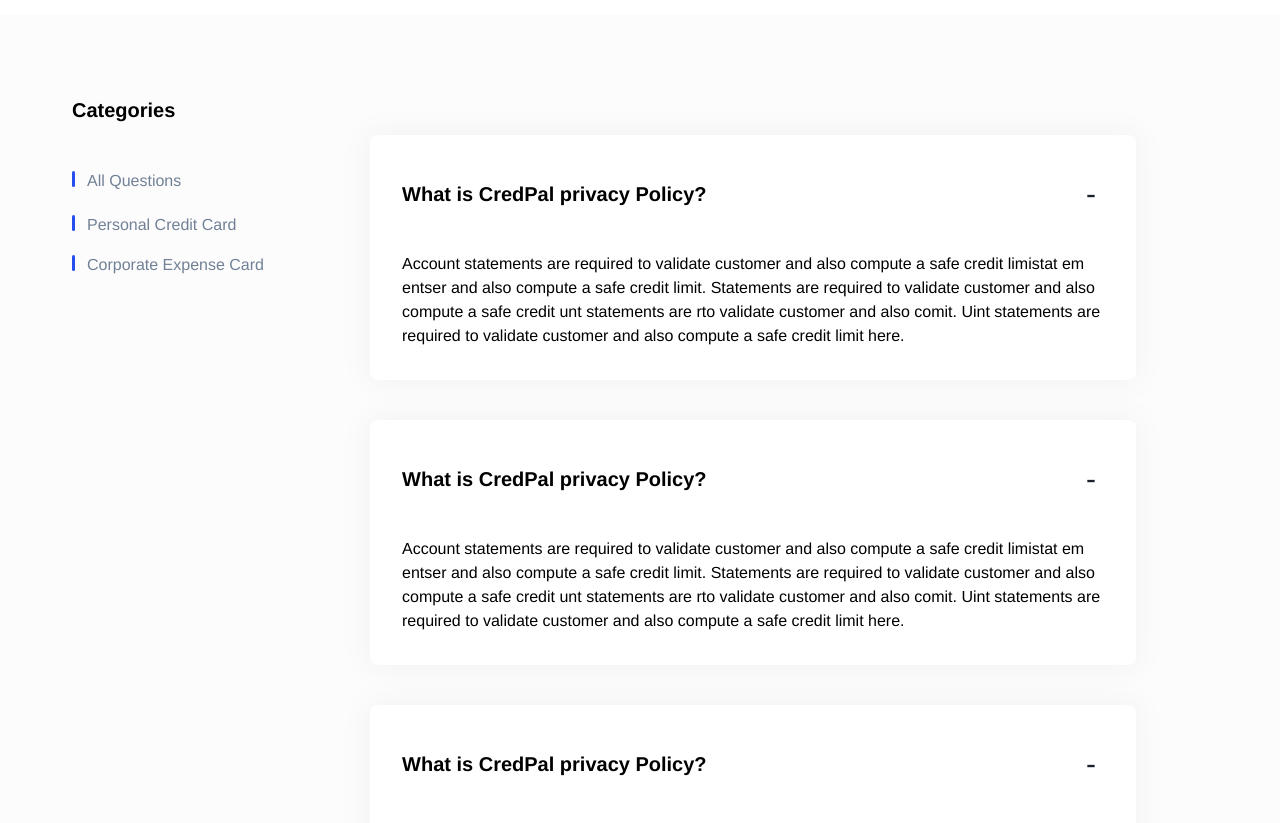
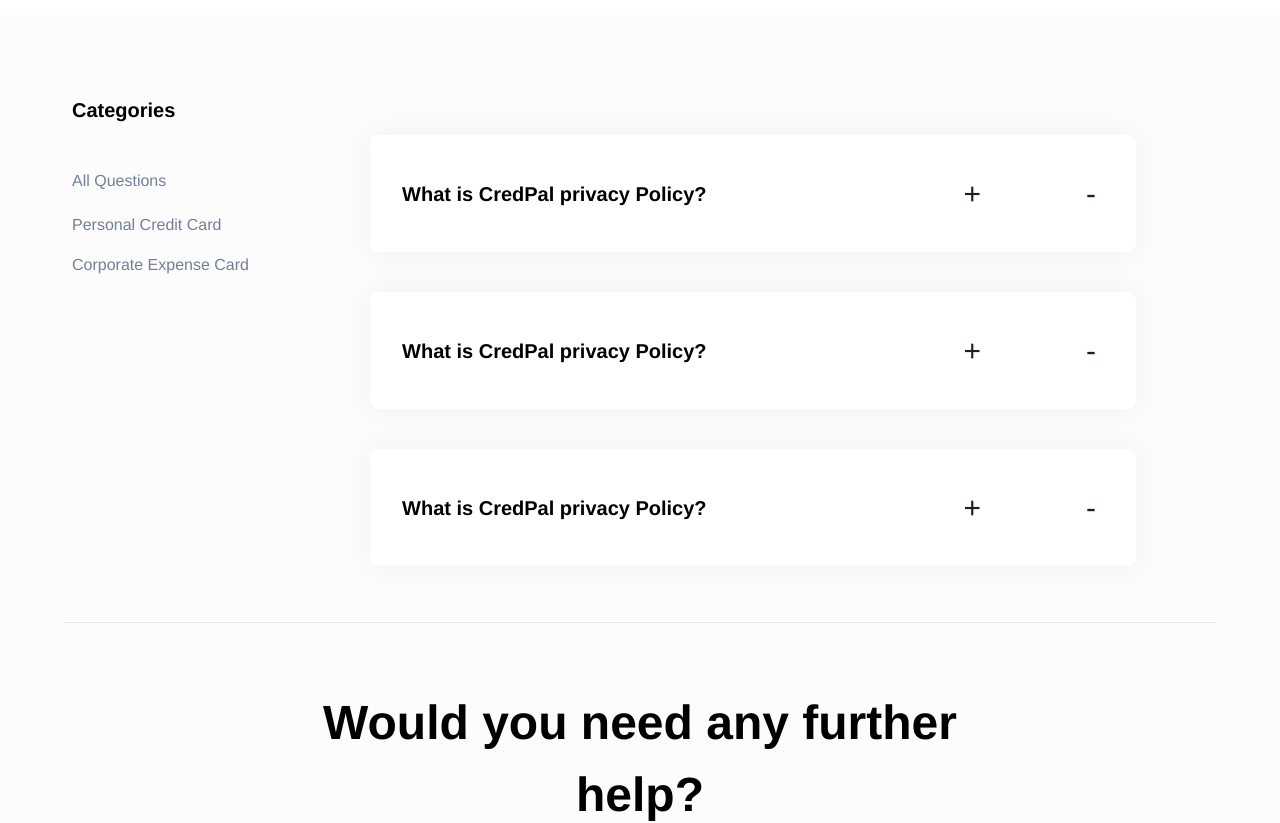
Before and after one commit to davidd-credpal/Website, a Vue app: page /faqs in a window 1280 px wide. Shown: the part 700-1523 px from the top of the page. Built offline with nearby package versions, Linux system fonts and the light colour scheme.

Commit message:
updated FAQs component

```diff
--- a/src/components/FAQsComponent.vue
+++ b/src/components/FAQsComponent.vue
@@ -1,32 +1,31 @@
 <template>
   <div>
+    <div v-for="(FAQsQuestion, index) in FAQsQuestions" :key="index">
       <div
         class="faqs_item"
-      v-for="(FAQsQuestion, index) in FAQsQuestions"
-      :key="index"
-      :class="{ index: index1, 'mt-10': True }"
+        :class="{ 'mt-10': setMarginTop }"
+        @click="isOpen = index"
       >
-      <div class="flex items-center justify-between flex-row p-8">
+        <div
+          class="flex items-center justify-between flex-row p-8 cursor-pointer"
+        >
           <h2 class="pr-40 text-xl font-bold text-black">
             {{ FAQsQuestion.topic }}
           </h2>
           <button
             class="px-2 py-1 outline-none focus:outline-none text-3xl text-gray-900 hover:text-black"
-          v-show="!isOpen"
-          @click="openItem"
+          >
+            +
+          </button>
+          <button
+            class="px-2 py-1 outline-none focus:outline-none text-3xl text-gray-900 hover:text-black"
           >
             -
           </button>
-        <button
-          class="px-2 py-1 outline-none focus:outline-none text-3xl text-gray-900 hover:text-black"
-          v-show="isOpen"
-          @click="closeItem"
-        >
-          +
-        </button>
         </div>
-      <div class="pt-0 pb-8 pl-8 pr-8" v-show="!isOpen">
+        <div class="pt-0 pb-8 pl-8 pr-8" v-show="isOpen == index">
           <div v-html="FAQsQuestion.topicAnswer"></div>
+        </div>
       </div>
     </div>
   </div>
@@ -38,9 +37,11 @@
   components: {},
   data() {
     return {
-      True: true,
-      isOpen: false,
-      index1: 1,
+      setMarginTop: true,
+      isOpen: null,
+      btnActive: "hidden",
+      isActive: true,
+
       FAQsQuestions: [
         {
           topic: "What is CredPal privacy Policy?",
@@ -56,12 +57,18 @@
         {
           topic: "What is CredPal privacy Policy?",
           topicAnswer: `<p class="font-thin text-base">
-        Account statements are required to validate customer and also compute a
-        safe credit limistat em entser and also compute a safe credit limit.
-        Statements are required to validate customer and also compute a safe
-        credit unt statements are rto validate customer and also comit. Uint
-        statements are required to validate customer and also compute a safe
-        credit limit here.
+             Lorem ipsum dolor sit amet consectetur adipisicing elit. Dicta
+              perferendis molestias magni dolorum optio soluta, in dolore aliquid
+              distinctio nobis facilis animi aliquam praesentium veritatis error eos
+              voluptates, dolores rem, laborum ullam assumenda nesciunt. Numquam
+              incidunt repudiandae dolorem amet, quod aut sint atque obcaecati saepe
+              quia architecto laborum necessitatibus quam repellat, dolore quidem
+              possimus quaerat et hic odit fuga ipsum eveniet ducimus tempora. Saepe
+              odio, molestiae officiis doloribus nihil repellat iste exercitationem
+              harum. Qui consectetur doloremque ipsam maxime quis error, neque
+              delectus iusto distinctio repudiandae natus voluptas blanditiis
+              mollitia itaque velit soluta asperiores sequi, quas veniam! Saepe vel
+              est id.
           </p>`
         },
         {
@@ -69,27 +76,28 @@
           topicAnswer: `<p class="font-thin text-base">
             Account statements are required to validate customer and also compute a
             safe credit limistat em entser and also compute a safe credit limit.
-        Statements are required to validate customer and also compute a safe
-        credit unt statements are rto validate customer and also comit. Uint
-        statements are required to validate customer and also compute a safe
-        credit limit here.
+            Statements are required to validate customer.
+
           </p>`
         }
       ]
     };
   },
   methods: {
-    openItem() {
-      this.isOpen = true;
-    },
-    closeItem() {
-      this.isOpen = false;
-    }
+    /*  toggleAccordion() {
+      this.isOpen = !this.isOpen;
+    } */
   }
 };
 </script>
 
 <style lang="scss" scoped>
+.isClosed {
+  max-width: 0;
+}
+.isOpen {
+  max-height: 10em;
+}
 .faqs_item {
   background: #ffffff;
   box-shadow: 0px 0px 32px 4px rgba(0, 0, 0, 0.04);
@@ -97,5 +105,6 @@
 }
 .faqs_item p {
   color: #555555;
+  font-size: 12px;
 }
 </style>
--- a/src/views/FAQs.vue
+++ b/src/views/FAQs.vue
@@ -36,43 +36,48 @@
         <div class="flex flex-row">
           <aside class="w-full md:w-3/12 px-2">
             <h4 class="text-xl font-bold ">Categories</h4>
-            <ul class="capitalize py-8">
-              <a
-                class="flex items-center py-2 font-thin active:font-bold text-gray-600 hover:text-black hover:text-bold cursor-pointer"
-                href="#"
+            <ul class="capitalize py-8" @click="iconToggle">
+              <button
+                class="flex items-center py-2 font-thin active:font-bold text-gray-600 hover:text-black hover:text-bold cursor-pointer focus:outline-none"
+                href=""
               >
                 <img
                   class="mr-3 pb-1 items-center"
-                  :class="showImage == true ? 'hover:invisible' : 'hidden'"
                   src="../../public/icons/faqs-line.svg"
                   alt="faqs-line"
+                  v-show="showImage"
+                  :class="{ hidden: iconHide }"
                 />
                 <h5 class="my-1">All Questions</h5>
-              </a>
-              <a
-                class="flex items-center py-2 font-thin active:font-bold text-gray-600 hover:text-black hover:text-bold cursor-pointer"
+              </button>
+              <button
+                class="flex items-center py-2 font-thin active:font-bold text-gray-600 hover:text-black hover:text-bold cursor-pointer focus:outline-none"
                 href="#"
               >
                 <img
                   class="mr-3 pb-1 items-center"
                   src="../../public/icons/faqs-line.svg"
                   alt="faqs-line"
+                  v-show="showImage"
+                  :class="{ hidden: !iconHide }"
                 />
 
                 Personal Credit Card
-              </a>
-              <a
-                class="flex items-center py-2 font-thin hover:font-bold text-gray-600 hover:text-black hover:text-bold cursor-pointer"
+              </button>
+              <button
+                class="flex items-center py-2 font-thin active:font-bold text-gray-600 hover:text-black hover:text-bold cursor-pointer focus:outline-none"
                 href="#"
               >
                 <img
                   class="mr-3 pb-1 items-center"
                   src="../../public/icons/faqs-line.svg"
                   alt="faqs-line"
+                  v-show="!showImage"
+                  :class="{ hidden: !iconHide }"
                 />
 
                 Corporate Expense Card
-              </a>
+              </button>
             </ul>
           </aside>
           <!-- FAQs Section -->
@@ -122,17 +127,14 @@
   },
   data() {
     return {
-      isOpen: false,
-      showImage: true,
+      iconHide: false,
+      showImage: false,
       buttonText: "Contact Support"
     };
   },
   methods: {
-    openItem() {
-      this.isOpen = true;
-    },
-    closeItem() {
-      this.isOpen = false;
+    iconToggle() {
+      this.showImage = !this.showImage;
     }
   }
 };
```
Lines whose indentation alone changed are shown as unchanged.
